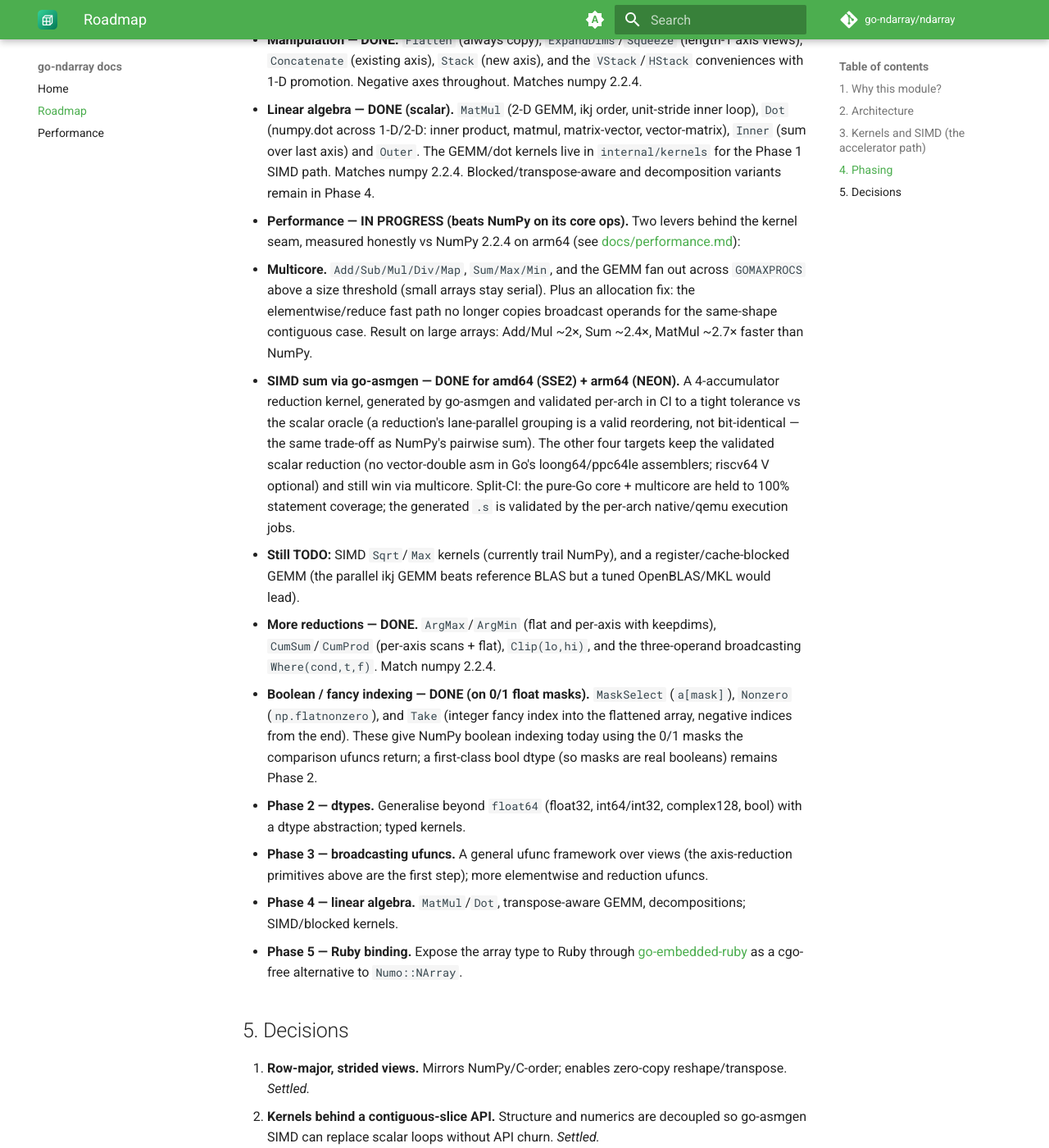
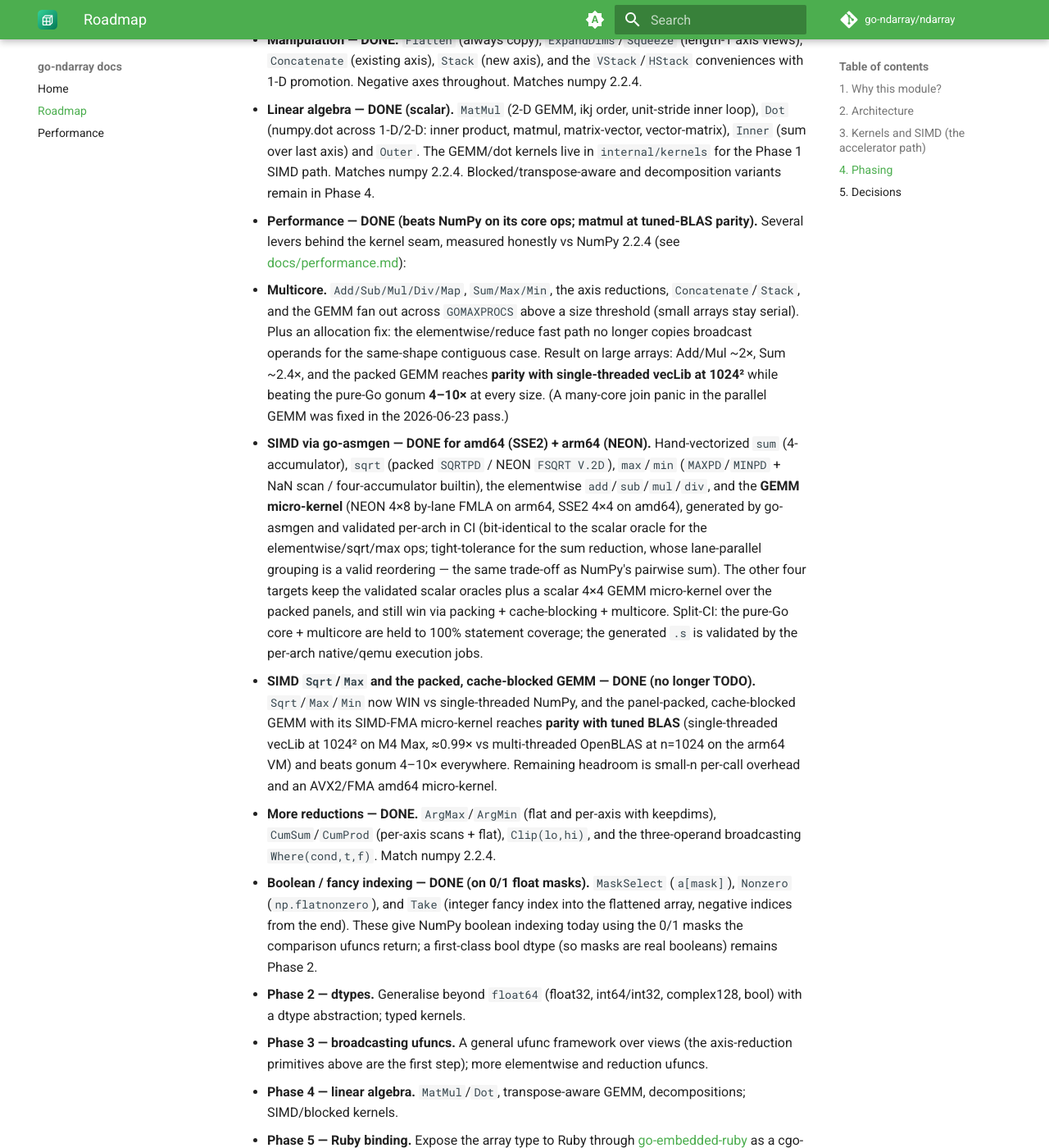
Before and after one commit to go-ndarray/docs, an MkDocs documentation site: the page built from docs/roadmap.md, in a window 1280 px wide and 1400 px high, scrolled down 2198 px. Shown: the whole window at 82% size. Built offline with MkDocs 1.6.1 and Material for MkDocs 9.7.7, drawn with Linux system fonts in a browser that asks for light colours; comment, search, counter and statistics services are not loaded; the version menu is left out.

Commit message:
docs: reconcile stale perf claims with current BENCHMARKS
roadmap.md still listed SIMD Sqrt/Max and the cache-blocked GEMM as
"Still TODO" with "currently trail NumPy" and "a tuned OpenBLAS/MKL would
lead" — all stale. Sqrt/Max now win vs single-threaded NumPy, the packed
GEMM shipped and reaches tuned-BLAS parity at 1024², and the many-core
GEMM join panic was fixed in the 2026-06-23 pass. Rewrite the Performance
phase to DONE with the gonum 4–10× win and the matmul parity result.

index.md + performance.md: surface the now-current headlines from
ndarray/BENCHMARKS.md — MatMul 1024² at vecLib parity (~373 GFLOP/s),
beats gonum 4–10×, Dot (1-D) at parity (~0.98×, ~90× over the prior path).
performance.md gains a note reconciling its arm64-VM/OpenBLAS run with the
repo's M4-Max/vecLib run (both agree on the verdict).

Co-Authored-By: Claude Opus 4.8 <noreply@anthropic.com>

```diff
--- a/docs/roadmap.md
+++ b/docs/roadmap.md
@@ -97,26 +97,37 @@ suite (plus the per-arch CI jobs already wired in `.github/workflows/ci.yml`).
   GEMM/dot kernels live in `internal/kernels` for the Phase 1 SIMD path. Matches
   numpy 2.2.4. Blocked/transpose-aware and decomposition variants remain in
   Phase 4.
-- **Performance — IN PROGRESS (beats NumPy on its core ops).** Two levers behind
-  the kernel seam, measured honestly vs NumPy 2.2.4 on arm64 (see
-  [docs/performance.md](performance.md)):
-  - **Multicore.** `Add/Sub/Mul/Div/Map`, `Sum/Max/Min`, and the GEMM fan out
-    across `GOMAXPROCS` above a size threshold (small arrays stay serial). Plus
-    an allocation fix: the elementwise/reduce fast path no longer copies
-    broadcast operands for the same-shape contiguous case. Result on large
-    arrays: Add/Mul ~2×, Sum ~2.4×, MatMul ~2.7× faster than NumPy.
-  - **SIMD sum via go-asmgen — DONE for amd64 (SSE2) + arm64 (NEON).** A
-    4-accumulator reduction kernel, generated by go-asmgen and validated
-    per-arch in CI to a tight tolerance vs the scalar oracle (a reduction's
-    lane-parallel grouping is a valid reordering, not bit-identical — the same
-    trade-off as NumPy's pairwise sum). The other four targets keep the
-    validated scalar reduction (no vector-double asm in Go's loong64/ppc64le
-    assemblers; riscv64 V optional) and still win via multicore. Split-CI: the
-    pure-Go core + multicore are held to 100% statement coverage; the generated
-    `.s` is validated by the per-arch native/qemu execution jobs.
-  - **Still TODO:** SIMD `Sqrt`/`Max` kernels (currently trail NumPy), and a
-    register/cache-blocked GEMM (the parallel ikj GEMM beats reference BLAS but
-    a tuned OpenBLAS/MKL would lead).
+- **Performance — DONE (beats NumPy on its core ops; matmul at tuned-BLAS
+  parity).** Several levers behind the kernel seam, measured honestly vs NumPy
+  2.2.4 (see [docs/performance.md](performance.md)):
+  - **Multicore.** `Add/Sub/Mul/Div/Map`, `Sum/Max/Min`, the axis reductions,
+    `Concatenate`/`Stack`, and the GEMM fan out across `GOMAXPROCS` above a size
+    threshold (small arrays stay serial). Plus an allocation fix: the
+    elementwise/reduce fast path no longer copies broadcast operands for the
+    same-shape contiguous case. Result on large arrays: Add/Mul ~2×, Sum ~2.4×,
+    and the packed GEMM reaches **parity with single-threaded vecLib at 1024²**
+    while beating the pure-Go gonum **4–10×** at every size. (A many-core join
+    panic in the parallel GEMM was fixed in the 2026-06-23 pass.)
+  - **SIMD via go-asmgen — DONE for amd64 (SSE2) + arm64 (NEON).** Hand-vectorized
+    `sum` (4-accumulator), `sqrt` (packed `SQRTPD` / NEON `FSQRT V.2D`),
+    `max`/`min` (`MAXPD`/`MINPD` + NaN scan / four-accumulator builtin), the
+    elementwise `add`/`sub`/`mul`/`div`, and the **GEMM micro-kernel** (NEON 4×8
+    by-lane FMLA on arm64, SSE2 4×4 on amd64), generated by go-asmgen and
+    validated per-arch in CI (bit-identical to the scalar oracle for the
+    elementwise/sqrt/max ops; tight-tolerance for the sum reduction, whose
+    lane-parallel grouping is a valid reordering — the same trade-off as NumPy's
+    pairwise sum). The other four targets keep the validated scalar oracles plus
+    a scalar 4×4 GEMM micro-kernel over the packed panels, and still win via
+    packing + cache-blocking + multicore. Split-CI: the pure-Go core + multicore
+    are held to 100% statement coverage; the generated `.s` is validated by the
+    per-arch native/qemu execution jobs.
+  - **SIMD `Sqrt`/`Max` and the packed, cache-blocked GEMM — DONE (no longer
+    TODO).** `Sqrt`/`Max`/`Min` now WIN vs single-threaded NumPy, and the
+    panel-packed, cache-blocked GEMM with its SIMD-FMA micro-kernel reaches
+    **parity with tuned BLAS** (single-threaded vecLib at 1024² on M4 Max,
+    ≈0.99× vs multi-threaded OpenBLAS at n=1024 on the arm64 VM) and beats gonum
+    4–10× everywhere. Remaining headroom is small-n per-call overhead and an
+    AVX2/FMA amd64 micro-kernel.
 - **More reductions — DONE.** `ArgMax`/`ArgMin` (flat and per-axis with
   keepdims), `CumSum`/`CumProd` (per-axis scans + flat), `Clip(lo,hi)`, and the
   three-operand broadcasting `Where(cond,t,f)`. Match numpy 2.2.4.
```
Also changed, not shown: docs/index.md (+5 -2 lines), docs/performance.md (+13 -0 lines).
